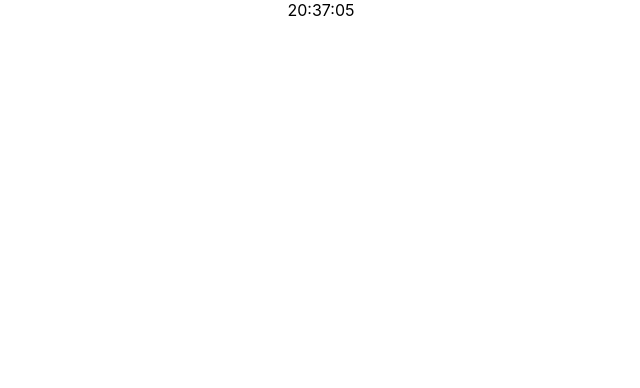
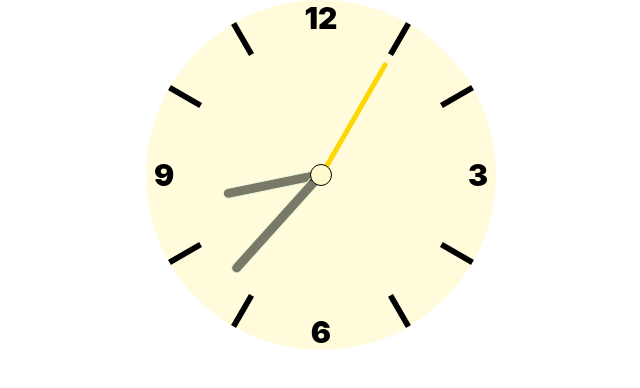
Before and after one commit to AnatolyNikol/react_practice, a React (Create React App) app: page / in a window 1280 px wide. Shown: the top 388 px of the page, without its empty margins (319-959 px from the left). Built offline with nearby package versions, Linux system fonts and the light colour scheme.

Commit message:
AnalogClock component and story

```diff
--- a/src/App.tsx
+++ b/src/App.tsx
@@ -8,6 +8,7 @@ import {UncontrolledRating} from "./components/UncontrolledRating/UncontrolledRa
 import {UncontrolledOnOff} from "./components/UncontrolledOnOff/UncontrolledOnOff";
 import {ItemType, Select} from "./components/Select/Select";
 import {Clock} from "./components/Clock/Clock";
+import {AnalogClock} from "./components/AnalogClock/AnalogClock";
 
 
 //function declaration
@@ -37,7 +38,8 @@ function App() {
     //обязана вернуть JSX
     return (
         <div className="App">
-            <Clock/>
+            {/*<Clock/>*/}
+            <AnalogClock/>
             {/*<PageTitle title='This is App component'/>*/}
 
             {/*<Select value={selectValue}*/}
--- /dev/null
+++ b/src/components/AnalogClock/AnalogClock.tsx
@@ -0,0 +1,61 @@
+import style from './AnalogClockStyle.module.css'
+import {useEffect, useState} from "react";
+
+export const AnalogClock = () => {
+    let [date, setDate] = useState(new Date());
+
+
+    let seconds = date.getSeconds();
+    let minutes = date.getMinutes();
+    let hours = date.getHours();
+
+    useEffect(() => {
+        const intervalID  = setInterval(() => {
+            setDate(new Date())
+        }, 1000);
+
+        return () => {
+            clearInterval(intervalID)
+        }
+    }, [])
+
+
+    let secondContainer = {
+        transform: `rotate(${seconds * 6}deg)`
+    }
+    let minuteContainer = {
+        transform: `rotate(${minutes * 6}deg)`
+    }
+    let hourContainer = {
+        transform: `rotate(${(hours * 30) + (minutes / 2)}deg)`
+    }
+
+
+    return (
+        <div className={style.clockCircle}>
+            <div className={style.one + ' ' + style.numbers}><span>|</span></div>
+            <div className={style.two + ' ' + style.numbers}><span>|</span></div>
+            <div className={style.three + ' ' + style.numbers}><span className={style.numberThree}>3</span></div>
+            <div className={style.four + ' ' + style.numbers}><span>|</span></div>
+            <div className={style.five + ' ' + style.numbers}><span>|</span></div>
+            <div className={style.six + ' ' + style.numbers}><span className={style.numberSix}>6</span></div>
+            <div className={style.seven + ' ' + style.numbers}><span>|</span></div>
+            <div className={style.eight + ' ' + style.numbers}><span>|</span></div>
+            <div className={style.nine + ' ' + style.numbers}><span className={style.numberNine}>9</span></div>
+            <div className={style.ten + ' ' + style.numbers}><span>|</span></div>
+            <div className={style.eleven + ' ' + style.numbers}><span>|</span></div>
+            <div className={style.twelve + ' ' + style.numbers}><span>12</span></div>
+
+            <div className={style.handsContainer} style={hourContainer}>
+                <div className={style.hour}></div>
+            </div>
+            <div className={style.handsContainer} style={minuteContainer}>
+                <div className={style.minute}></div>
+            </div>
+            <div className={style.handsContainer} style={secondContainer}>
+                <div className={style.second}></div>
+            </div>
+            <div className={style.handsCircle}></div>
+        </div>
+    )
+}
--- /dev/null
+++ b/src/components/AnalogClock/AnalogClockStyle.module.css
@@ -0,0 +1,132 @@
+.clockCircle {
+    position: relative;
+    background-color: rgba(255, 250, 205, 0.72);
+    width: 350px;
+    height: 350px;
+    border-radius: 50%;
+    display: flex;
+    justify-content: center;
+    align-items: center;
+}
+
+.numbers {
+    font-size: 30px;
+    font-weight: 1000;
+    color: black;
+    position: absolute;
+    /*border: 1px solid red;*/
+    width: 100%;
+    height: 100%;
+    text-align: center;
+}
+
+.one {
+    transform: rotate(30deg);
+}
+
+.two {
+    transform: rotate(60deg);
+}
+
+.three {
+    transform: rotate(90deg);
+}
+.numberThree {
+    display: inline-block;
+    transform: rotate(-90deg);
+}
+
+.four {
+    transform: rotate(120deg);
+}
+
+.five {
+    transform: rotate(150deg);
+}
+
+.six {
+    transform: rotate(180deg);
+}
+.numberSix {
+    display: inline-block;
+    transform: rotate(-180deg);
+}
+
+.seven {
+    transform: rotate(210deg);
+}
+
+.eight {
+    transform: rotate(240deg);
+}
+
+.nine {
+    transform: rotate(270deg);
+}
+.numberNine {
+    display: inline-block;
+    transform: rotate(-270deg);
+}
+
+.ten {
+    transform: rotate(300deg);
+}
+
+.eleven {
+    transform: rotate(330deg);
+}
+
+.twelve {
+    transform: rotate(360deg);
+}
+
+
+.handsContainer {
+    position: absolute;
+    width: 270px;
+    height: 270px;
+    /*background-color: #1ea7fd;*/
+    /*border: 1px solid red;*/
+    border-radius: 50%;
+    display: flex;
+    justify-content: center;
+    align-items: center;
+}
+
+.second {
+    border-radius: 8px;
+    position: relative;
+    width: 5px;
+    height: 130px;
+    background-color: gold;
+    bottom: 24%;
+}
+
+.minute {
+    border-radius: 8px;
+    border: 1px solid #e7fdd8;
+    position: relative;
+    width: 9px;
+    height: 130px;
+    background-color: rgba(0, 0, 0, 0.52);
+    bottom: 24%;
+}
+
+.hour {
+    border-radius: 8px;
+    border: 1px solid #e7fdd8;
+    position: relative;
+    width: 9px;
+    height: 100px;
+    background-color: rgba(0, 0, 0, 0.52);
+    bottom: 18%;
+}
+
+.handsCircle {
+    position: relative;
+    width: 20px;
+    height: 20px;
+    background-color: lemonchiffon;
+    border: 1px solid black;
+    border-radius: 50%;
+}
```
Also changed, not shown: 1 other file (tests, documents, lock files or other folders).
